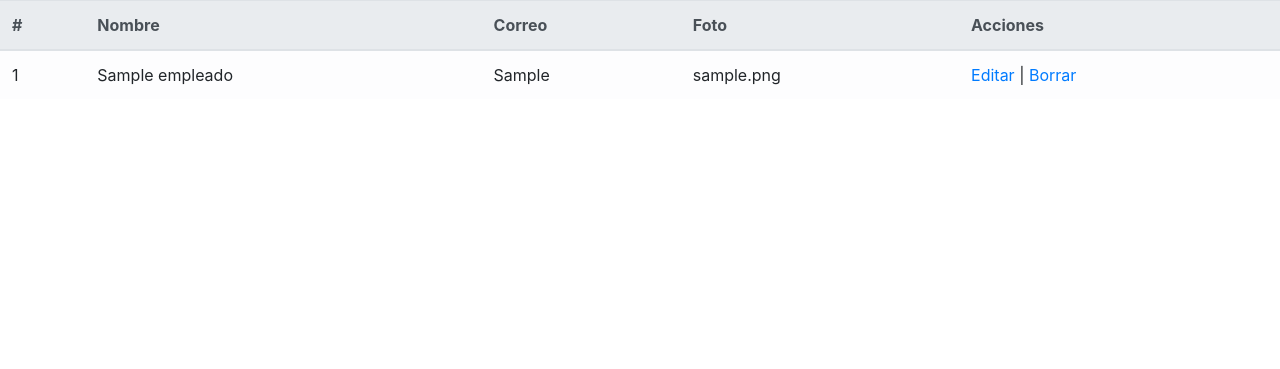
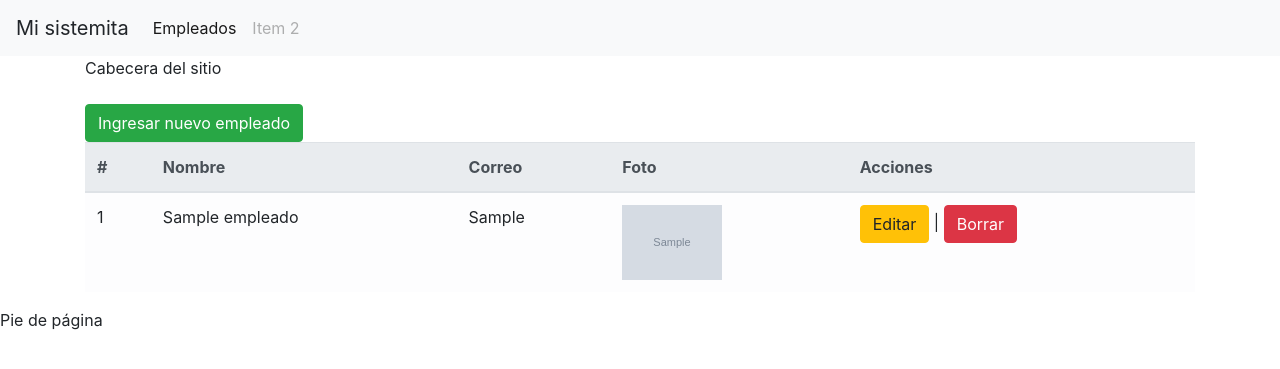
Before and after one commit to Jaivalos/Sistema-de-personas-con-Flask, a Flask app: page / in a window 1280 px wide. Shown: the top 369 px of the page. Run offline with Flask 2, Linux system fonts and the light colour scheme; tables that the repository leaves empty or names only in its code hold one stand-in row (values such as "Sample post"); grey boxes marked "Sample" are stand-in pictures; some libraries are stand-ins or nearby versions.

Commit message:
Se visualizan las fotografias

```diff
--- a/app.py
+++ b/app.py
@@ -1,6 +1,8 @@
 from flask import Flask
-from flask import render_template, request, redirect
+from flask import render_template, request, redirect, url_for
 from flaskext.mysql import MySQL
+from flask import send_from_directory
+
 from datetime import datetime
 import os
 
@@ -17,6 +19,10 @@ mysql.init_app(app)
 #Obtenemos la ruta de la carpeta de las imagenes
 CARPETA = os.path.join('uploads')
 app.config['CARPETA'] = CARPETA
+
+@app.route('/uploads/<nombre_foto>')
+def uploads(nombre_foto):
+    return send_from_directory(app.config['CARPETA'], nombre_foto)
 
 #Indicamos el inicio de la aplicacion en el index.html
 @app.route('/')
@@ -122,7 +128,7 @@ def storage():
     cursor = conn.cursor()
     cursor.execute(sql, datos)
     conn.commit()
-    return render_template('empleados/index.html')
+    return redirect('/')
 
 
 if __name__ == '__main__':
--- a/templates/empleados/create.html
+++ b/templates/empleados/create.html
@@ -1,3 +1,5 @@
+{% include 'header.html' %}
+
 <form method="post" action="/store" enctype="multipart/form-data">
 
     Nombre:
@@ -12,3 +14,5 @@
     <input type="submit" value="Agregar">
 
 </form>
+
+{% include 'footer.html' %}
--- a/templates/empleados/index.html
+++ b/templates/empleados/index.html
@@ -1,12 +1,12 @@
-<!DOCTYPE html>
-<html lang="en">
-<head>
-    <meta charset="UTF-8">
-    <meta name="viewport" content="width=device-width, initial-scale=1.0">
-    <link rel="stylesheet" href="https://maxcdn.bootstrapcdn.com/bootstrap/4.0.0/css/bootstrap.min.css">
-    <title>Inicio</title>
-</head>
-<body>
+
+    {% include 'header.html' %}
+
+    <br/><br/>
+    <a href="{{url_for('create')}}" class="btn btn-success">
+        Ingresar nuevo empleado
+    </a>
+
+    <br/>
 
     <table class="table table-light">
         <thead class="thead-light">
@@ -24,16 +24,15 @@
                 <td>{{empleado[0]}}</td>
                 <td>{{empleado[1]}}</td>
                 <td>{{empleado[2]}}</td>
-                <td>{{empleado[3]}}</td>
+                <td> <img class="img-thubnail" width="100" src="uploads/{{empleado[3]}}" alt=""> </td>
                 <td>
-                    <a href="/edit/{{empleado[0]}}">Editar</a>
+                    <a class="btn btn-warning" href="/edit/{{empleado[0]}}">Editar</a>
                     |
-                    <a href="/destroy/{{empleado[0]}}">Borrar</a>
+                    <a onclick="return confirm('¿Desea borrar el registro?')" class="btn btn-danger" href="/destroy/{{empleado[0]}}">Borrar</a>
                 </td>
             </tr>
             {% endfor %}
         </tbody>
     </table>
 
-</body>
-</html>
+{% include 'footer.html' %}
--- /dev/null
+++ b/templates/footer.html
@@ -0,0 +1,6 @@
+
+</div>
+Pie de página
+
+</body>
+</html>
--- /dev/null
+++ b/templates/header.html
@@ -0,0 +1,30 @@
+<!DOCTYPE html>
+<html lang="en">
+<head>
+    <meta charset="UTF-8">
+    <meta name="viewport" content="width=device-width, initial-scale=1.0">
+    <link rel="stylesheet" href="https://maxcdn.bootstrapcdn.com/bootstrap/4.0.0/css/bootstrap.min.css">
+    <title>Inicio</title>
+</head>
+<body>
+
+    <nav class="navbar navbar-expand-lg navbar-light bg-light">
+        <a class="navbar-brand">Mi sistemita</a>
+        <button class="navbar-toggler" data-target="#my-nav" data-toggle="collapse" aria-controls="my-nav" aria-expanded="false" aria-label="Toggle navigation">
+            <span class="navbar-toggler-icon"></span>
+        </button>
+        <div id="my-nav" class="collapse navbar-collapse">
+            <ul class="navbar-nav mr-auto">
+                <li class="nav-item active">
+                    <a class="nav-link" href="{{ url_for('index')}}">Empleados <span class="sr-only">(current)</span></a>
+                </li>
+                <li class="nav-item">
+                    <a class="nav-link disabled" href="#" tabindex="-1" aria-disabled="true">Item 2</a>
+                </li>
+            </ul>
+        </div>
+    </nav>
+
+    <div class="container">
+
+    Cabecera del sitio
```
Also changed, not shown: templates/empleados/edit.html (+7 -1 lines), uploads/2023135310Firma.jpg (added), uploads/2023135824Firma.jpg (added).
